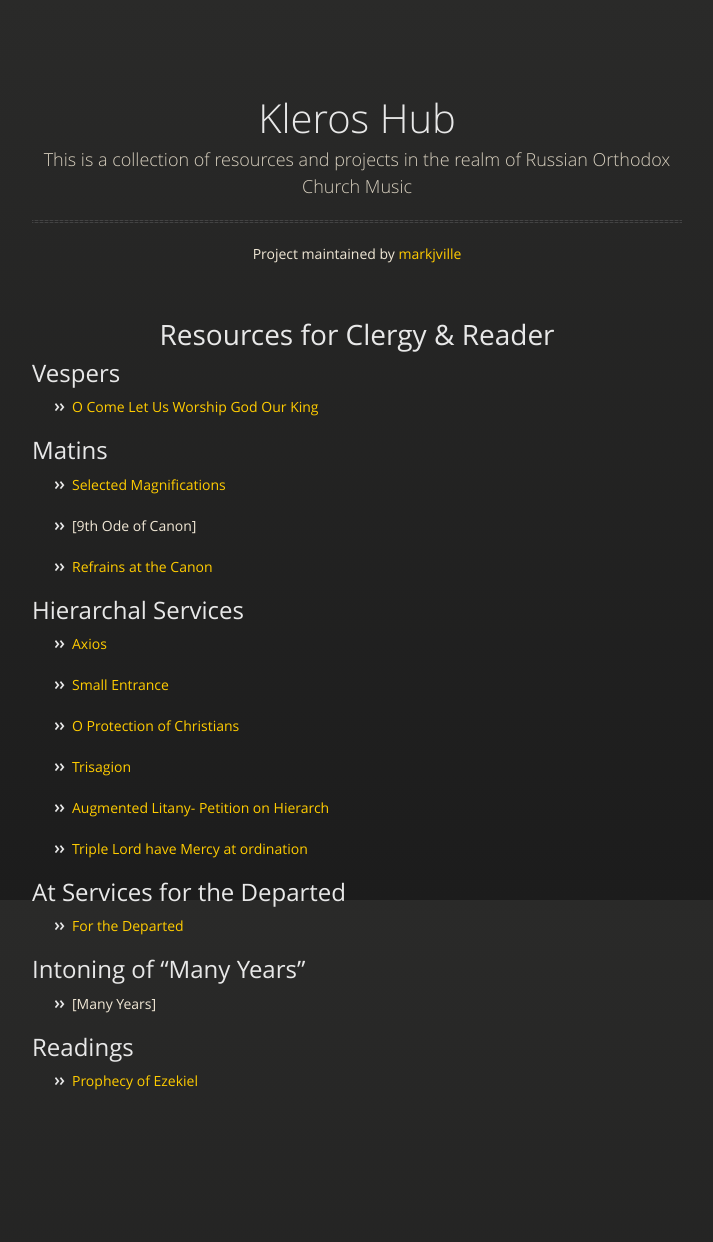
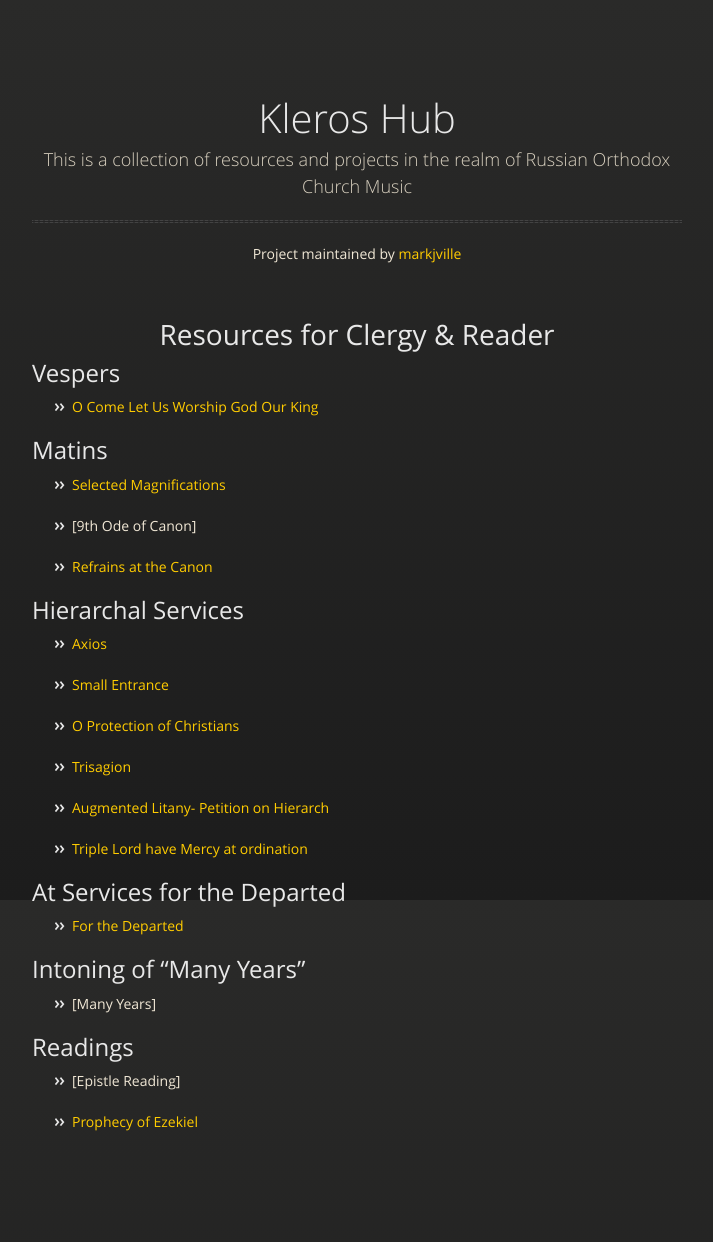
Before and after one commit to markjville/markjville.github.io, a Jekyll site: the page built from clergy-resources.md, in a window 1280 px wide. Shown: the whole page, without its empty margins (283-996 px from the left). Built offline with Jekyll 4.4.1, drawn with Linux system fonts in a browser that asks for light colours; our own code applies the rules of GitHub Pages for plain Markdown files; before the commit the page ends 1201 px from its top, so only the background shows below that.

Commit message:
Update clergy-resources.md

```diff
--- a/clergy-resources.md
+++ b/clergy-resources.md
@@ -33,5 +33,6 @@
 - [Many Years]
 
 ## Readings
+- [Epistle Reading]
 
 - [Prophecy of Ezekiel](https://markjville.github.io/docs/Reading_from_Prophec_Ezekiel.pdf)
```
